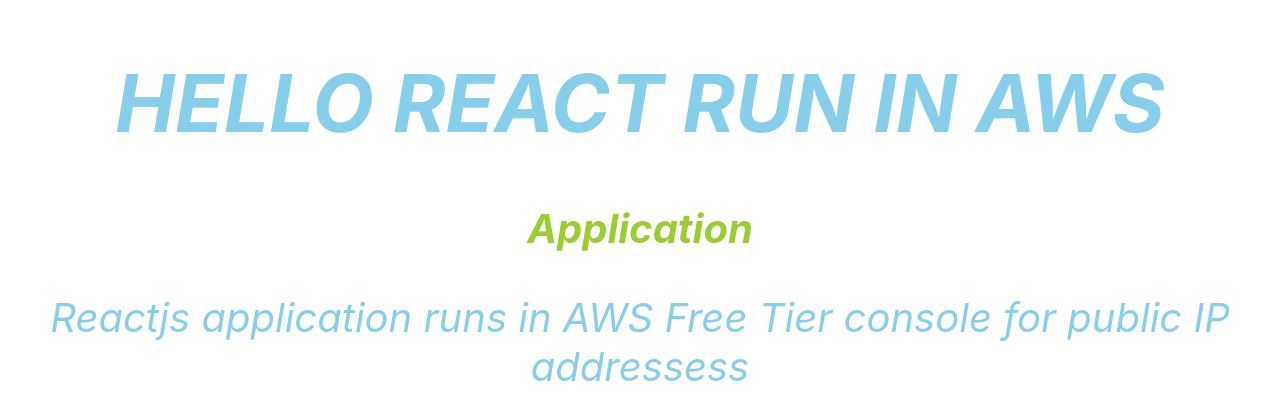
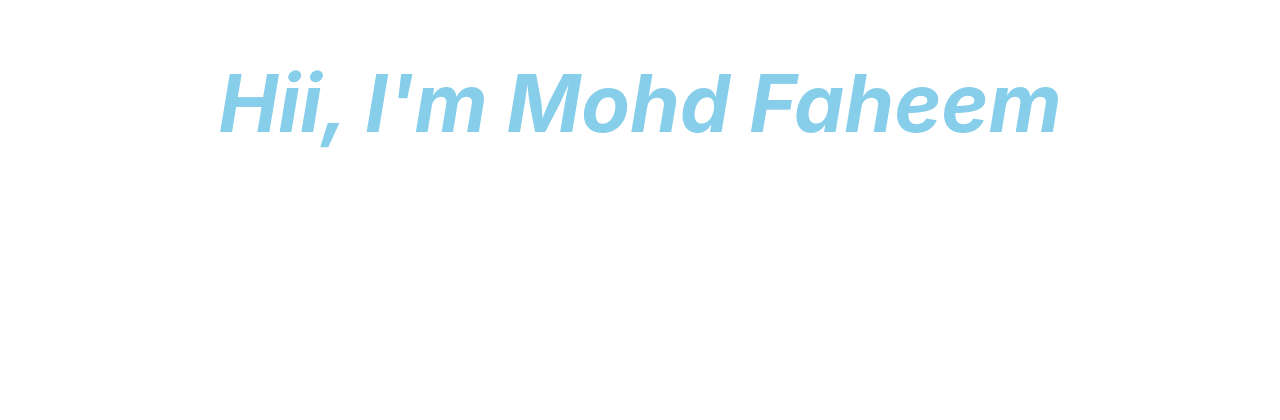
Before and after one commit to mo-nadeem/aws_react_app, a React (Create React App) app: page / in a window 1280 px wide. Shown: the top 420 px of the page. Built offline with nearby package versions, Linux system fonts and the light colour scheme.

Commit message:
name change in heading

```diff
--- a/src/App.js
+++ b/src/App.js
@@ -3,9 +3,7 @@
 function App() {
   return (
     <div className="App">
-      <h1>HELLO REACT RUN IN AWS</h1>
-      <h2>Application</h2>
-      <p>Reactjs application runs in AWS Free Tier console for public IP addressess</p>
+      <h1>Hii, I'm Mohd Faheem</h1>
     </div>
   );
 }
```
